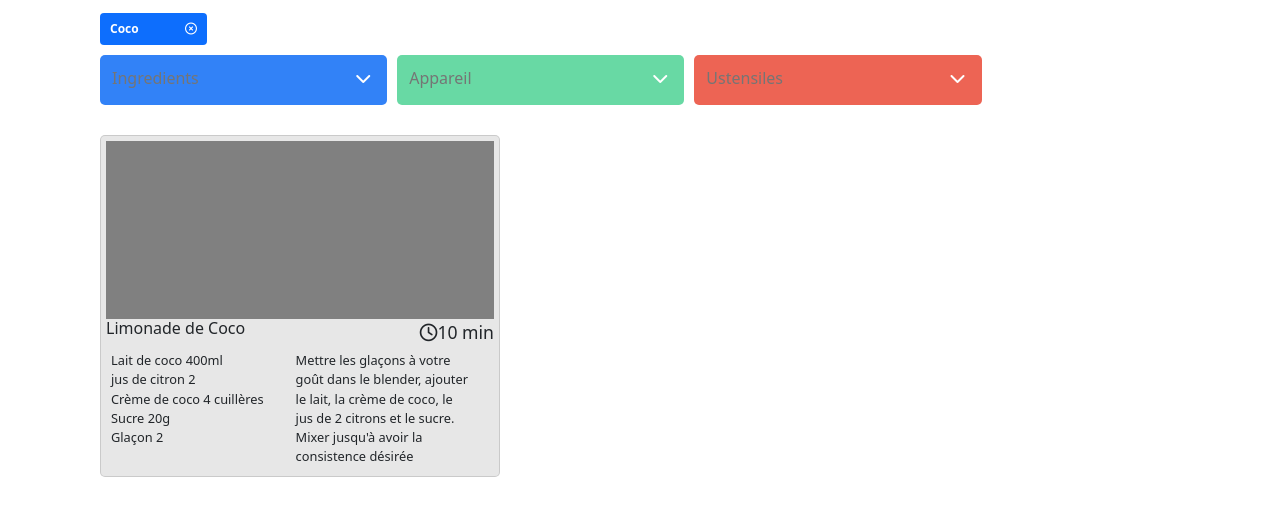
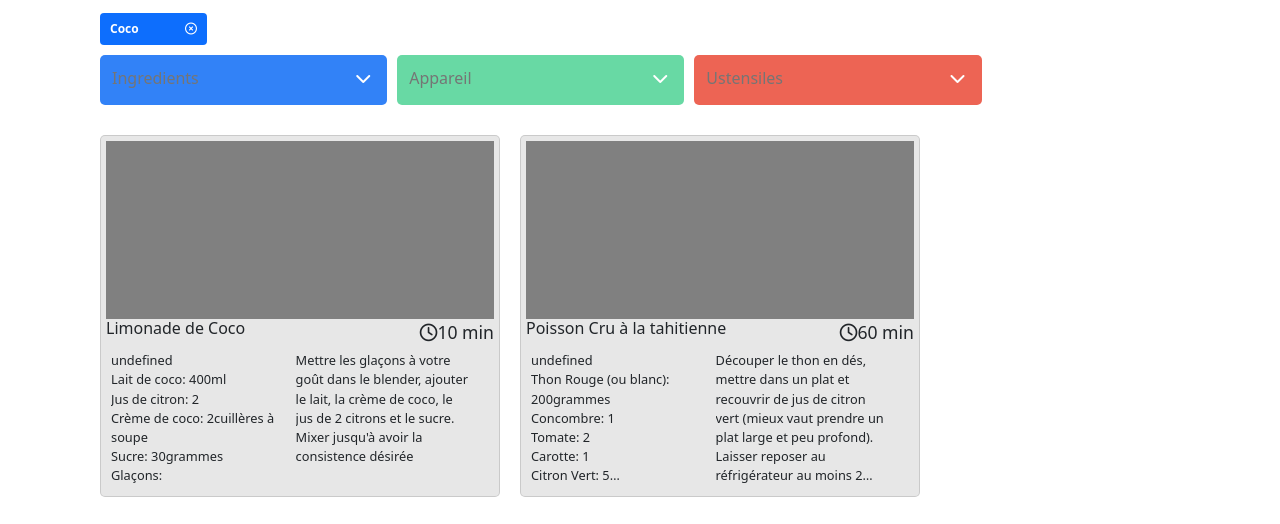
Before and after one commit to rdaunas/DaunasRomain_StringSearch, a plain HTML site: page index.html in a window 1280 px wide. Shown: the part 276-800 px from the top of the page. Drawn offline with nearby package versions, Linux system fonts and the light colour scheme.

Commit message:
Render gallery from data

```diff
--- a/index.html
+++ b/index.html
@@ -131,23 +131,12 @@
         </div>
     </section>
 
-    <section>
-        <div class="card">
-            <div class="card__img" ></div>
-            <div class="card__title">
-                <h6 class="card__title__text">Limonade de Coco</h6><i class="far fa-clock"></i><p>10 min</p>
-            </div>
-            <div class="card__list">
-                <p>Lait de coco 400ml</p>
-                <p>jus de citron 2</p>
-                <p>Crème de coco 4 cuillères</p>
-                <p>Sucre 20g</p>
-                <p>Glaçon 2</p>
-            </div>
-            <p class="card__desc">Mettre les glaçons à votre goût dans le blender, ajouter le lait, la crème de coco, le jus de 2 citrons et le sucre. Mixer jusqu'à avoir la consistence désirée</p>
-        </div>
+    <section class="gallery">
+
     </section>
     <script src="https://cdn.jsdelivr.net/npm/bootstrap@5.0.2/dist/js/bootstrap.bundle.min.js" integrity="sha384-MrcW6ZMFYlzcLA8Nl+NtUVF0sA7MsXsP1UyJoMp4YLEuNSfAP+JcXn/tWtIaxVXM" crossorigin="anonymous"></script>
+    <script src="ressources/data/recipes.js"></script>
     <script src="ressources/scripts/filter.js"></script>
+    <script src="ressources/scripts/homepage.js"></script>
 </body>
 </html>
--- a/ressources/data/recipes.js
+++ b/ressources/data/recipes.js
@@ -20,7 +20,7 @@ const recipes = [
             },
             {
                 "ingredient" : "Sucre",
-                "quantite" : 30,
+                "quantity" : 30,
                 "unit" : "grammes"
             },
             {
@@ -52,7 +52,7 @@ const recipes = [
             },
             {
                 "ingredient" : "Carotte",
-                "quantite" : 1
+                "quantity" : 1
             },
             {
                 "ingredient" : "Citron Vert",
--- a/ressources/scripts/filter.js
+++ b/ressources/scripts/filter.js
@@ -19,8 +19,6 @@ function filterDrop(element) {
         //element.querySelector(".dropdown").style.height = "50px";
 
     }
-
-
 }
 
 appareil.addEventListener( "click", () => {filterDrop(appareil)});
--- /dev/null
+++ b/ressources/scripts/homepage.js
@@ -0,0 +1,26 @@
+const gallery = document.querySelector(".gallery");
+
+let allRecipes;
+let FilteredRecipes;
+
+for(recette of recipes){
+    let ingredients;
+    for(let i of recette.ingredients){
+        let content =`<p>${i.ingredient}: `;
+        if(i.quantity != undefined){content += i.quantity}
+        if(i.unit != undefined){content += i.unit}
+        content += "</p>";
+        ingredients += content;
+    }
+    gallery.insertAdjacentHTML("beforeend",`
+    <div class="card">
+        <div class="card__img" ></div>
+        <div class="card__title">
+            <h6 class="card__title__text">${recette.name}</h6><i class="far fa-clock"></i><p>${recette.time} min</p>
+        </div>
+        <div class="card__list">
+            ${ingredients}
+        </div>
+        <p class="card__desc">${recette.description}</p>
+    </div>` )
+}
--- a/ressources/styles/card.scss
+++ b/ressources/styles/card.scss
@@ -3,6 +3,7 @@
 .card {
     border-radius: 5px;
     max-width: 400px;
+    max-height: 364px;
     display: flex;
     flex-direction: row;
     flex-wrap: wrap;
@@ -10,6 +11,8 @@
     margin: 20px;
     margin-left: 0px;
     background: #E7E7E7;
+    text-overflow: ellipsis;
+
 
     &__img {
         width: 100%;
@@ -32,10 +35,20 @@
         margin: 5px;
         width: 45%;
         font-size: 0.8rem;
+        max-height: 140px;
+        display: -webkit-box;
+        -webkit-line-clamp: 7;
+        -webkit-box-orient: vertical;
+        overflow: hidden;
     }
     &__desc {
         margin: 5px;
-        width: 45%;
+        width: calc(45%);
         font-size: 0.8rem;
+        max-height: 140px;
+        display: -webkit-box;
+        -webkit-line-clamp: 7;
+        -webkit-box-orient: vertical;
+        overflow: hidden;
     }
 }
--- a/ressources/styles/homepage.scss
+++ b/ressources/styles/homepage.scss
@@ -22,3 +22,8 @@
     justify-content: space-between;
     padding: 10px;
 }
+
+.gallery {
+    display: flex;
+    flex-wrap: wrap;
+}
```
Also changed, not shown: ressources/styles/main.css, 1 other file.
